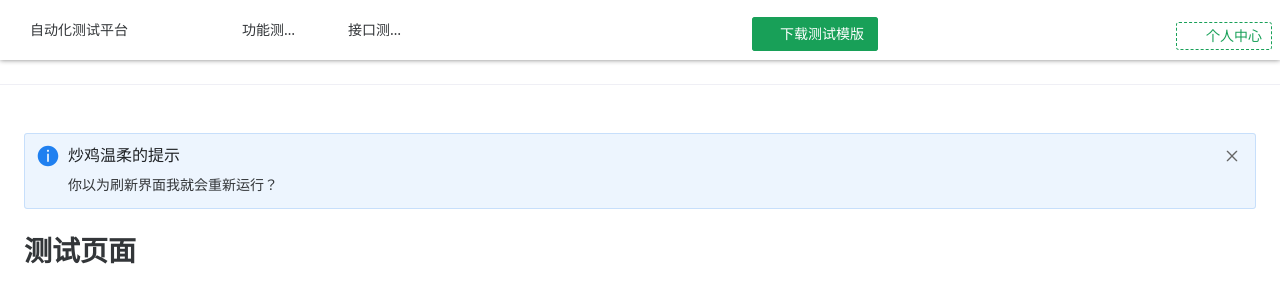
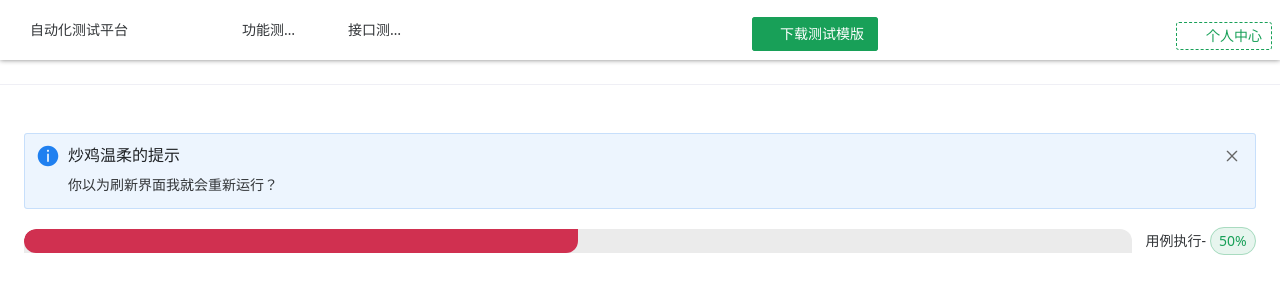
Before and after one commit to 1538379200/TestPlatform, a Vue app: page /#/test in a window 1280 px wide. Shown: the top 302 px of the page. Built offline with nearby package versions, Linux system fonts and the light colour scheme; some icons are missing.

Commit message:
编写测试界面v1

```diff
--- a/src/pages/UI/testPage.vue
+++ b/src/pages/UI/testPage.vue
@@ -1,27 +1,45 @@
 <template>
-    <n-alert closable type="info" title="炒鸡温柔的提示" v-if="tipShow" show-icon :on-after-leave="tipOut">你以为刷新界面我就会重新运行？</n-alert>
-    <div>
-        <h1>测试页面</h1>
-        <h2>{{$route.params.caseFile}}</h2>
-    </div>
+  <n-alert closable type="info" title="炒鸡温柔的提示" v-if="tipShow" show-icon :on-after-leave="tipOut">你以为刷新界面我就会重新运行？
+  </n-alert>
+  <div>
+    <h2>{{ $route.params.caseFile }}</h2>
+    <n-progress
+        type="line"
+        status="error"
+        :percentage="persentNum"
+        :height="24"
+        border-radius="12px 12px 0 0"
+        fill-border-radius="12px 0 12px 12px"
+    >
+      用例执行-
+      <n-tag type="success" round>
+        {{persentNum}}%
+      </n-tag>
+    </n-progress>
+  </div>
 </template>
 
 <script setup>
 import {useRoute} from 'vue-router'
 import {ref} from 'vue'
-import {NAlert} from 'naive-ui'
+import {NAlert,NProgress,NTag} from 'naive-ui'
+
 const $route = useRoute()
 
 //判断是否有caseFile的文件，没有则不去执行代码
 const tipShow = ref(false)
-const tipOut = ()=>{
-    window.history.back()
+const tipOut = () => {
+  window.history.back()
 }
-if ($route.params.caseFile){
-    console.log($route.params.caseFile)
-}else{
-    tipShow.value=true
+if ($route.params.caseFile) {
+  console.log($route.params.caseFile)
+} else {
+  tipShow.value = true
 }
+
+//设置进度条百分比
+//标签文字也使用了此百分比进行显示
+const persentNum = ref(50)
 </script>
 
 <style scoped>
```
